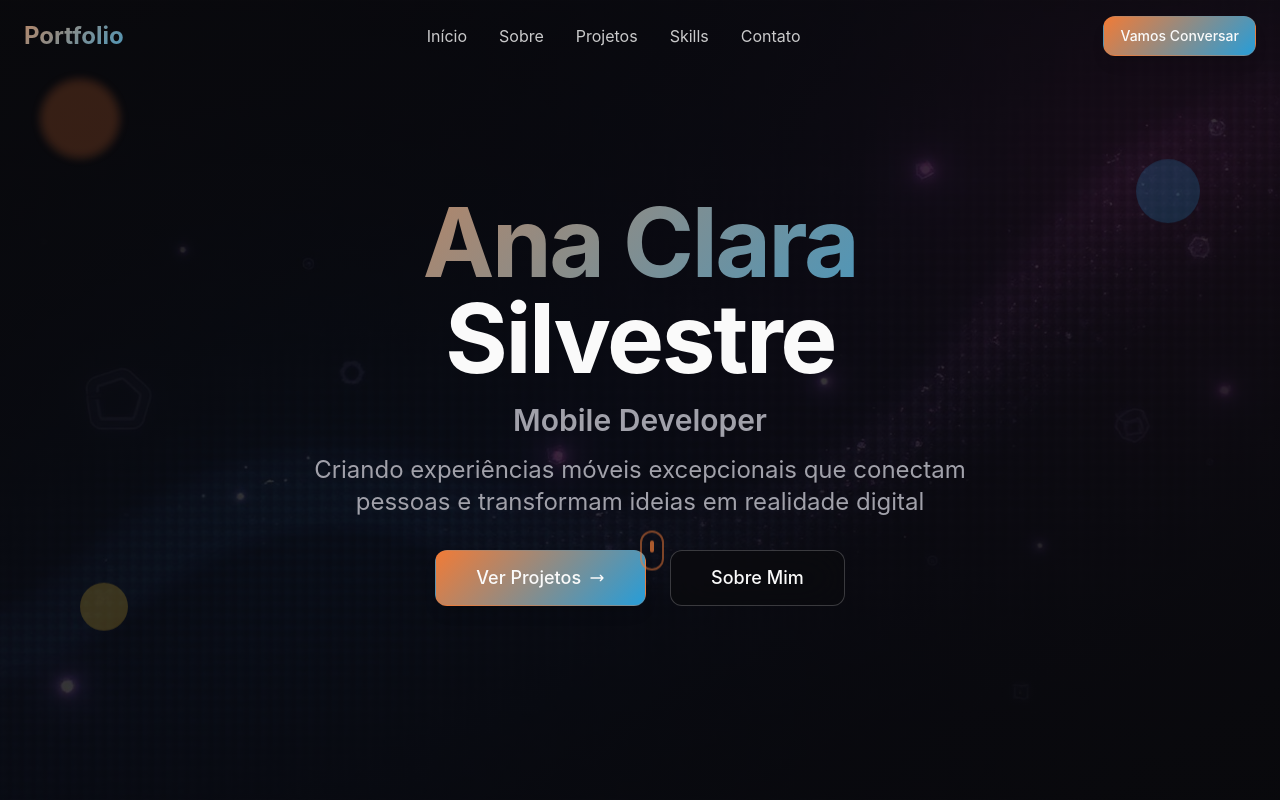
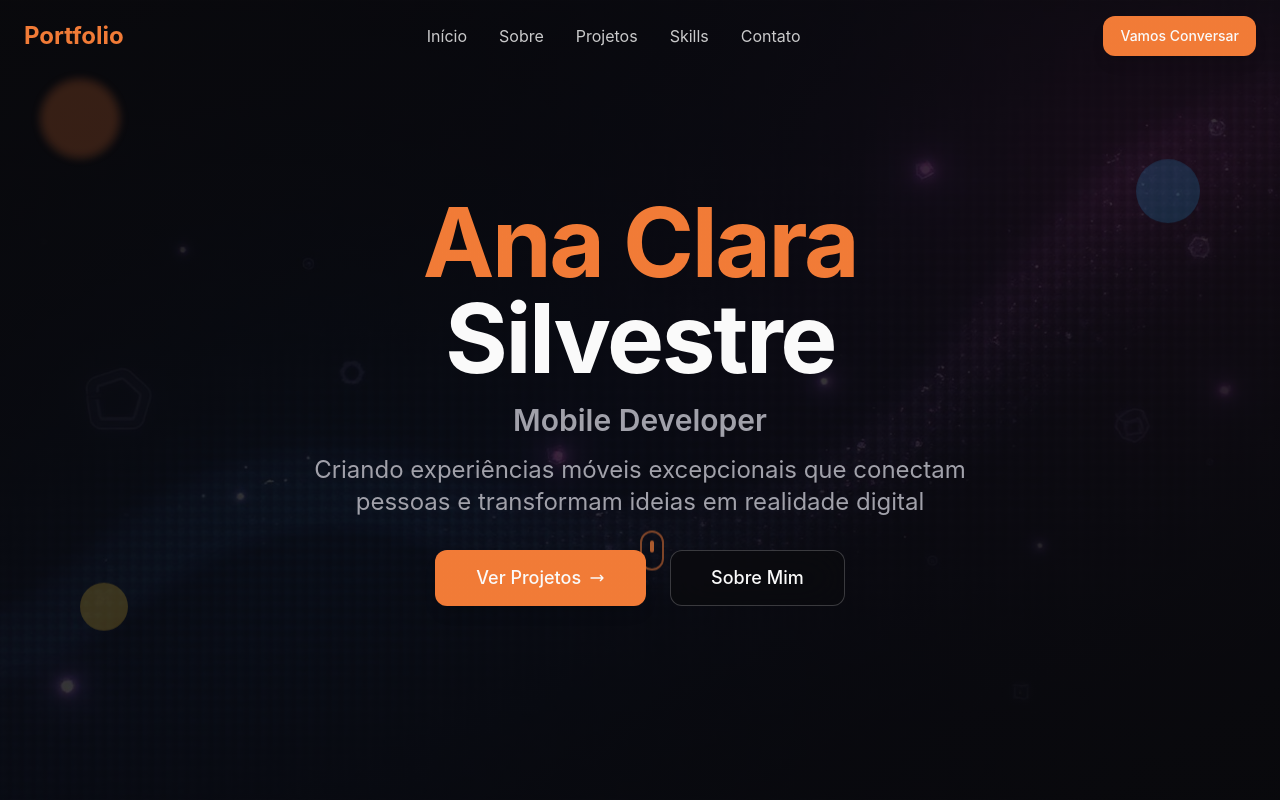
Before and after one commit to anagamplay/portfolio, a React (Vite) app: page / in a window 1280 px wide. Shown: the top 800 px of the page. Built offline with nearby package versions, Linux system fonts and the light colour scheme.

Commit message:
Remove gradient, keep primary color
Remove gradient from primary color, ensuring only #f27b35 is used.

```diff
--- a/src/index.css
+++ b/src/index.css
@@ -42,7 +42,7 @@
     --radius: 0.75rem;
 
     /* Premium Gradients */
-    --gradient-primary: linear-gradient(135deg, hsl(var(--primary)), hsl(var(--secondary)));
+    --gradient-primary: linear-gradient(135deg, hsl(var(--primary)), hsl(var(--primary)));
     --gradient-accent: linear-gradient(135deg, hsl(var(--accent)), hsl(var(--primary)));
     --gradient-dark: linear-gradient(135deg, hsl(var(--background)), hsl(var(--card)));
     --gradient-hero: linear-gradient(135deg, hsl(263 70% 60% / 0.1), hsl(200 70% 50% / 0.1));
```
